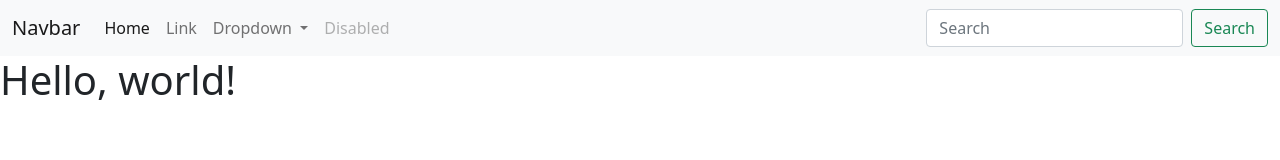
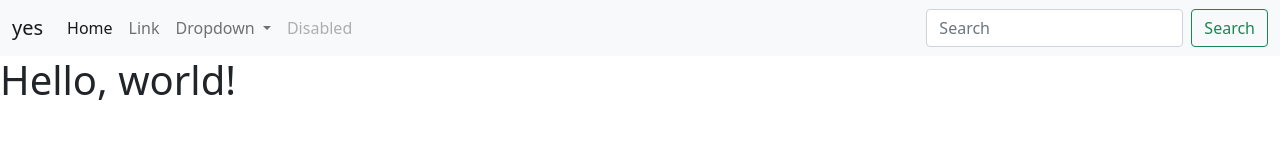
Before and after one commit to Scathsan/CleanDirt, a plain HTML site: page index.html in a window 1280 px wide. Drawn offline with nearby package versions, Linux system fonts and the light colour scheme.

Commit message:
Update index.html

```diff
--- a/index.html
+++ b/index.html
@@ -1,11 +1,11 @@
 <!doctype html>
 <html lang="en">
   <head>
-    <!-- Required meta tags -->
+
     <meta charset="utf-8">
     <meta name="viewport" content="width=device-width, initial-scale=1">
 
-    <!-- Bootstrap CSS -->
+
     <link href="https://cdn.jsdelivr.net/npm/bootstrap@5.1.1/dist/css/bootstrap.min.css" rel="stylesheet" integrity="sha384-F3w7mX95PdgyTmZZMECAngseQB83DfGTowi0iMjiWaeVhAn4FJkqJByhZMI3AhiU" crossorigin="anonymous">
 
     <title>Hello, world!</title>
@@ -13,7 +13,8 @@
   <body>
     <nav class="navbar navbar-expand-lg navbar-light bg-light">
   <div class="container-fluid">
-    <a class="navbar-brand" href="#">Navbar</a>
+    <a class="navbar-brand" href="#">yes
+   </a>
     <button class="navbar-toggler" type="button" data-bs-toggle="collapse" data-bs-target="#navbarSupportedContent" aria-controls="navbarSupportedContent" aria-expanded="false" aria-label="Toggle navigation">
       <span class="navbar-toggler-icon"></span>
     </button>
@@ -49,9 +50,6 @@
 </nav>
     <h1>Hello, world!</h1>
 
-    <!-- Optional JavaScript; choose one of the two! -->
-
-    <!-- Option 1: Bootstrap Bundle with Popper -->
     <script src="https://cdn.jsdelivr.net/npm/bootstrap@5.1.1/dist/js/bootstrap.bundle.min.js" integrity="sha384-/bQdsTh/da6pkI1MST/rWKFNjaCP5gBSY4sEBT38Q/9RBh9AH40zEOg7Hlq2THRZ" crossorigin="anonymous"></script>
 
 
```
